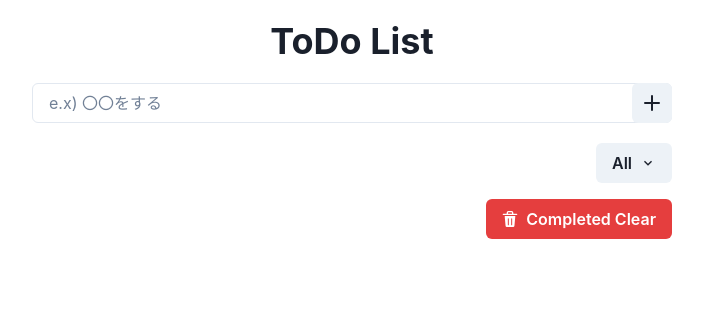
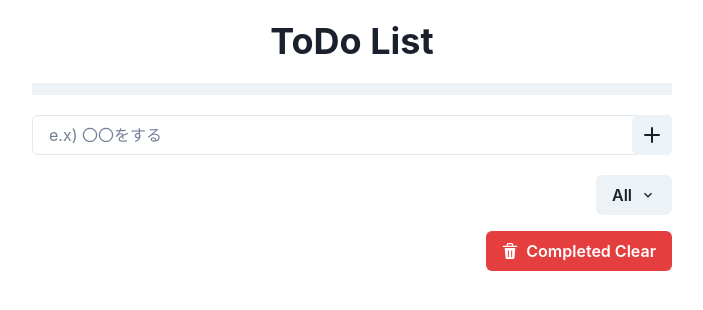
Before and after one commit to S-Yamamoto3215/react-simple-todo, a React (Create React App) app: page / in a window 1280 px wide. Shown: the top 310 px of the page, without its empty margins (288-991 px from the left). Built offline with nearby package versions, Linux system fonts and the light colour scheme.

Commit message:
:sparkles: progressBarの追加

```diff
--- a/src/components/TodoListBase/TodoListBase.tsx
+++ b/src/components/TodoListBase/TodoListBase.tsx
@@ -1,15 +1,18 @@
-import { Box } from '@chakra-ui/react'
-import { Heading } from '@chakra-ui/react'
+import { Box, Heading } from '@chakra-ui/react'
 
 import { TodoProvider } from "../../providers/TodoProvider";
 import { TodoList } from "../TodoList";
 import { TodoInputField } from "../TodoInputField";
+import { TodoStatus } from "../TodoStatus";
 
 export const TodoListBase = () => {
   return (
     <Box w ="100%" pt={5}>
       <Heading textAlign="center" mb={5}>ToDo List</Heading>
       <TodoProvider>
+        <Box mb={5}>
+          <TodoStatus />
+        </Box>
         <Box mb={5}>
           <TodoInputField />
         </Box>
--- /dev/null
+++ b/src/components/TodoStatus/TodoStatus.tsx
@@ -0,0 +1,13 @@
+import { useContext } from 'react';
+import { Progress } from '@chakra-ui/react'
+
+import { TodoContext } from "../../providers/TodoProvider";
+
+
+export const TodoStatus = () => {
+  const { progressRateCalc } = useContext(TodoContext);
+
+  return (
+    <Progress value={progressRateCalc()} isAnimated hasStripe />
+  );
+}
--- /dev/null
+++ b/src/components/TodoStatus/index.ts
@@ -0,0 +1 @@
+export { TodoStatus } from "./TodoStatus";
--- a/src/providers/TodoProvider.tsx
+++ b/src/providers/TodoProvider.tsx
@@ -17,6 +17,7 @@ type TodoProviderValueType = {
   toggleTodo: (id: string) => void;
   completedAllDelete: () => void;
   fillterTodos: (todos: TodoListType, filter: TodoFilterType) => TodoListType;
+  progressRateCalc: () => number;
 }
 
 export const TodoContext = createContext<TodoProviderValueType>({
@@ -35,6 +36,9 @@ export const TodoContext = createContext<TodoProviderValueType>({
     throw new Error('Function not implemented.');
   },
   fillterTodos: function (todos: TodoListType, filter: TodoFilterType): TodoListType {
+    throw new Error('Function not implemented.');
+  },
+  progressRateCalc: function (): number {
     throw new Error('Function not implemented.');
   }
 });
@@ -82,8 +86,17 @@ export const TodoProvider: FC<TodoProviderPropsType> = ({ children }) => {
     }
   }
 
+  const progressRateCalc = () => {
+    const completedTodos = todos.filter(todo => todo.isCompleted);
+    if (completedTodos.length === 0) {
+      return 0;
+    }
+    const progressRate = completedTodos.length / todos.length * 100;
+    return progressRate;
+  }
+
   return (
-    <TodoContext.Provider value={{ todos, addTodo, toggleTodo, completedAllDelete, filter, setFilter, fillterTodos }}>
+    <TodoContext.Provider value={{ todos, addTodo, toggleTodo, completedAllDelete, filter, setFilter, fillterTodos, progressRateCalc }}>
       { children }
     </TodoContext.Provider>
   );
```
